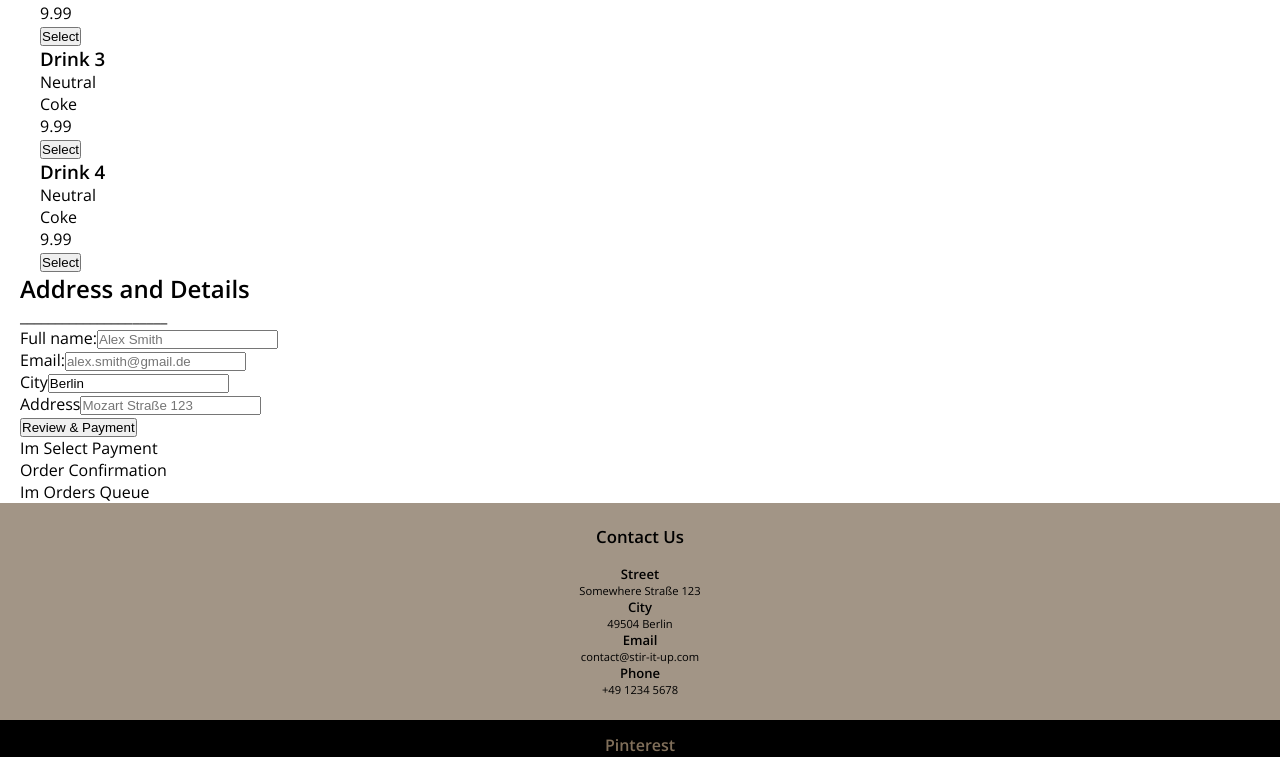
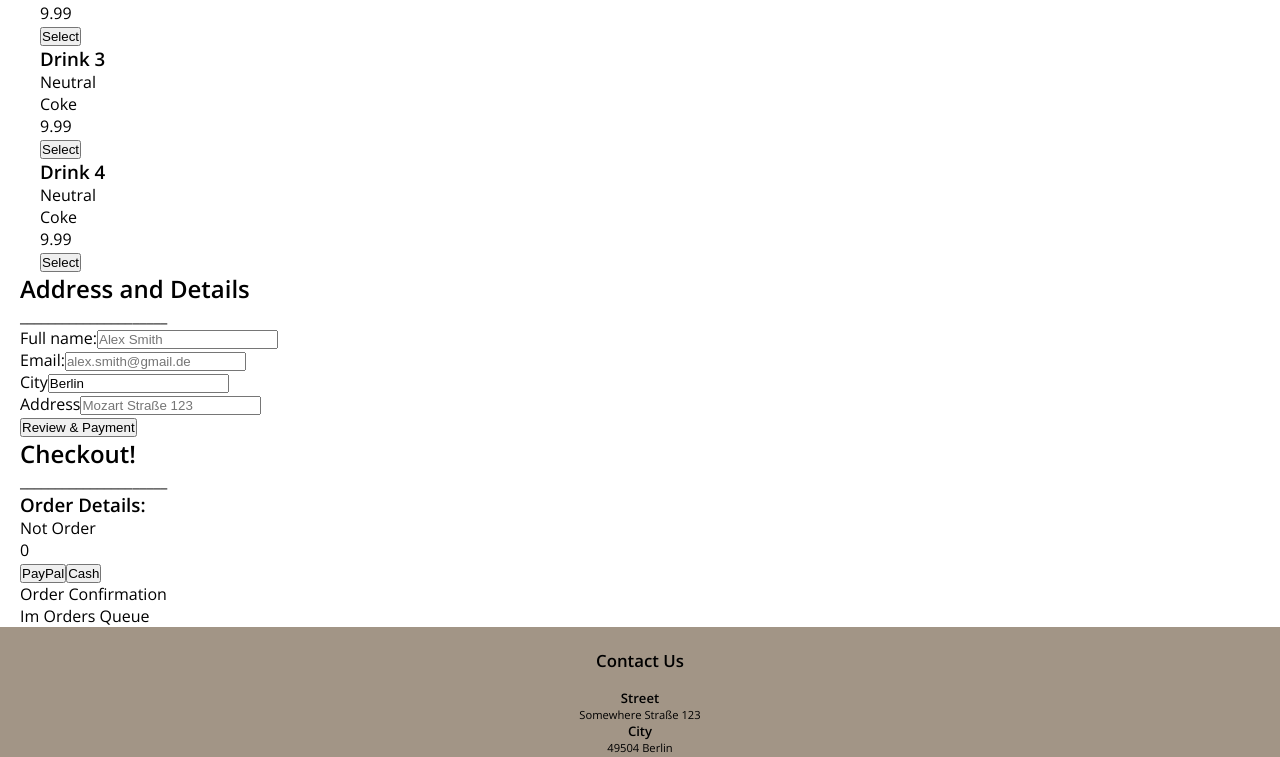
Before and after one commit to tkalejandro/hackathon-mongolia-restaurant, a Next.js app: page /order-online in a window 1280 px wide. Shown: the part 1548-2305 px from the top of the page. Built offline with nearby package versions, Linux system fonts and the light colour scheme; a web font is replaced by a local one.

Commit message:
select payment and address and details component, working logically as it suppose to.

```diff
--- a/components/OrderOnlineFlow/AddressAndDetails/AddressAndDetails.js
+++ b/components/OrderOnlineFlow/AddressAndDetails/AddressAndDetails.js
@@ -4,7 +4,7 @@ import styles from "./AddressAndDetails.module.css"
 
 export const AddressAndDetails = (props) => {
     const detectChange = (event) => {
-        switch (event.target.name){
+        switch (event.target.name) {
             case "fullName":
                 props.setFullName(event.target.value)
                 break;
@@ -12,6 +12,9 @@ export const AddressAndDetails = (props) => {
                 props.setEmail(event.target.value)
                 break;
             case "address":
+                props.setAddress(event.target.value)
+                break;
+            case "city":
                 props.setAddress(event.target.value)
                 break;
             default:
@@ -26,10 +29,11 @@ export const AddressAndDetails = (props) => {
             order: props.order,
             fullName: props.fullName,
             email: props.email,
+            city: props.city,
             address: props.address,
         }
 
-        console.log(userPreOrder)
+        props.setCurrentUser(userPreOrder)
     }
 
 
@@ -69,8 +73,7 @@ export const AddressAndDetails = (props) => {
                         type="text"
                         value="Berlin"
                         onChange={detectChange}
-
-                    disable="true"/>
+                        disable="true" />
                 </div>
                 <div>
                     <label htmlFor="address">Address</label>
--- a/components/OrderOnlineFlow/SelectPayment/SelectPayment.js
+++ b/components/OrderOnlineFlow/SelectPayment/SelectPayment.js
@@ -2,10 +2,41 @@ import styles from "./SelectPayment.module.css"
 
 
 
-export const SelectPayment = () => {
+export const SelectPayment = (props) => {
+    let data = props.currentUser
+    console.log("Data", data.order)
+    let contentList = "Not Order"
+    let grandTotal = 0
+
+    if(data.order.length !== 0) {
+        contentList = data.order.map((item, index) => {
+            return(
+                <li key={index}>
+                    <span>{item.title}</span>
+                    <span>{item.quantity}</span>
+                    <span>{item.price}</span>
+                </li>
+            )
+        })
+        grandTotal = data.order.reduce((acc, crr) => acc + Number(crr.price), 0)
+    }
+
+
     return (
         <div>
-            Im Select Payment
+            <h2>Checkout!</h2>
+            <div className={styles.underline}>_____________________</div>
+            <div>
+                <h3>Order Details:</h3>
+                <ul>
+                    {contentList}
+                </ul>
+                <span>{grandTotal}</span>
+            </div>
+            <div>
+                <button>PayPal</button>
+                <button>Cash</button>
+            </div>
         </div>
     )
 }
--- a/pages/_app.js
+++ b/pages/_app.js
@@ -9,6 +9,7 @@ function MyApp({ Component, pageProps }) {
   //FORM
   const [fullName, setFullName] = useState("")
   const [email, setEmail] = useState("")
+  const [city, setCity] = useState("Berlin")
   const [address, setAddress] = useState("")
 
   const [order, setOrder] = useState([])
@@ -16,14 +17,11 @@ function MyApp({ Component, pageProps }) {
 
   //CURRENT USER:
   const [currentUser, setCurrentUser] = useState({
-    userSelectMenu: userSelectMenu,
-    userInQueue: userInQueue,
-    fullName: fullName,
-    email: email,
-    address: address,
-    order: order,
-    orderNumber: orderNumber
-
+    order: [],
+    fullName: "",
+    email: "",
+    city: "",
+    address: ""
   })
   return (
     <Layout>
@@ -37,6 +35,8 @@ function MyApp({ Component, pageProps }) {
         setFullName={setFullName}
         email={email}
         setEmail={setEmail}
+        city={city}
+        setCity={setCity}
         address={address}
         setAddress={setAddress}
         order={order}
@@ -44,6 +44,7 @@ function MyApp({ Component, pageProps }) {
         orderNumber={orderNumber}
         setOrderNumber={setOrderNumber}
         currentUser={currentUser}
+        setCurrentUser={setCurrentUser}
       />
     </Layout>
   )
--- a/pages/order-online.js
+++ b/pages/order-online.js
@@ -8,23 +8,6 @@ import SelectSauce from "../components/OrderOnlineFlow/SelectSauce/SelectSauce"
 
 
 const orderNow = (props) => {
-    /*
-    userSelectMenu={userSelectMenu}
-        setUserSelectMenu={setUserSelectMenu}
-        userInQueue={userInQueue}
-        setUserInQueue={setUserInQueue}
-        fullName={fullName}
-        setFullName={setFullName}
-        email={email}
-        setEmail={setEmail}
-        address={address}
-        setAddress={setAddress}
-        order={order}
-        setOrder={setOrder}
-        orderNumber={orderNumber}
-        setOrderNumber={setOrderNumber}
-        currentUser={currentUser}
-    */
     let userSelectMenu = props.userSelectMenu
     console.log("Current User", props.currentUser)
     console.log("Current Order", props.order)
@@ -45,16 +28,20 @@ const orderNow = (props) => {
                     setOrder={props.setOrder}
                 />
                 <AddressAndDetails
-                    currentUser={props.currentUser}
                     fullName={props.fullName}
                     setFullName={props.setFullName}
                     email={props.email}
                     setEmail={props.setEmail}
+                    city={props.city}
+                    setCity={props.setCity}
                     address={props.address}
                     setAddress={props.setAddress}
                     order={props.order}
+                    setCurrentUser={props.setCurrentUser}
                 />
-                <SelectPayment />
+                <SelectPayment
+                    currentUser={props.currentUser}
+                />
                 <OrderConfirmation />
                 <OrdersQueue />
             </section>
--- a/public/Data/restaurantMenu.js
+++ b/public/Data/restaurantMenu.js
@@ -7,7 +7,7 @@ export const restaurantMenu = [
         subTitle: "Small Menu",
         protein: "150 grams of our seasoned beef, pork, lamb, turkey, chicken, and shrimp",
         veggies: "100 grams of fresh cabbage, tofu, onion, broccoli, and mushrooms",
-        price: "9.99 €"
+        price: "9.99"
     },
     {
         img:"https://steamykitchen.com/wp-content/uploads/2017/04/mongolian-bbq-recipe-1791.jpg",
@@ -15,7 +15,7 @@ export const restaurantMenu = [
         subTitle: "Medium Menu",
         protein: "250 grams of our seasoned beef, pork, lamb, turkey, chicken, and shrimp",
         veggies: "250 grams of fresh cabbage, tofu, onion, broccoli, and mushrooms",
-        price: "13.99 €",
+        price: "13.99",
     },
     {
         img:"https://steamykitchen.com/wp-content/uploads/2017/04/mongolian-bbq-recipe-1791.jpg",
@@ -23,7 +23,7 @@ export const restaurantMenu = [
         subTitle: "Big Menu",
         protein: "250 grams of our seasoned beef, pork, lamb, turkey, chicken, and shrimp",
         veggies: "250 grams of fresh cabbage, tofu, onion, broccoli, and mushrooms",
-        price: "15.99 €",
+        price: "15.99",
     },
     {
         img:"https://steamykitchen.com/wp-content/uploads/2017/04/mongolian-bbq-recipe-1791.jpg",
@@ -31,7 +31,7 @@ export const restaurantMenu = [
         subTitle: "Big Menu",
         protein: "200 gram of roasted Tofu ",
         veggies: "250 grams of fresh cabbage, tofu, onion, broccoli, and mushrooms",
-        price: "9.99 €",
+        price: "9.99",
     },
 
 ]
```
Lines whose indentation alone changed are shown as unchanged.
